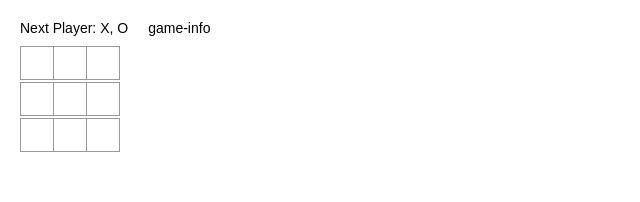
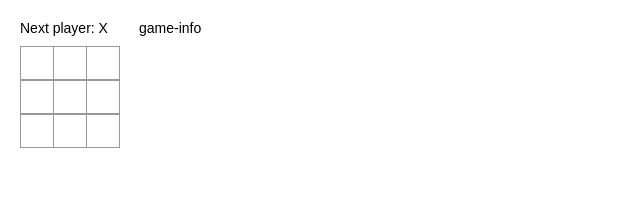
Before and after one commit to Dahoonkk/Studying_React, a React (Create React App) app in the folder tictactoe/: page / in a window 1280 px wide. Shown: the top 202 px of the page, without its empty margins (0-640 px from the left). Built offline with nearby package versions, Linux system fonts and the light colour scheme; the HTML template or start-up script is replaced by a standard one.

Commit message:
승자 정하기

```diff
--- a/tictactoe/src/components/Board.js
+++ b/tictactoe/src/components/Board.js
@@ -4,11 +4,48 @@ import "./Board.css";
 
 const Board = () => {
   const [squares, setSquares] = useState(Array(9).fill(null));
+  const [xIsNext, setXIsNext] = useState(true);
+
+  const calculateWinner = (squares) => {
+    const lines = [
+      [0, 1, 2],
+      [3, 4, 5],
+      [6, 7, 8],
+      [0, 3, 6],
+      [1, 4, 7],
+      [2, 5, 8],
+      [0, 4, 8],
+      [2, 4, 6]
+    ]
+    for (let index = 0; index < lines.length; index++) {
+      const [a, b, c] = lines[index];
+      if(squares[a] && squares[a] === squares[b] && squares[a] === squares[c] && squares[b] === squares[c]) {
+        return squares[a];
+      }
+    }
+    return null;
+  }
+
+  const winner = calculateWinner(squares);
+
+  let status;
+  if(winner) {
+    status = `Winner: ${winner}`;
+  } else {
+    status = `Next player: ${xIsNext? 'X' : 'O'}`;
+  }
 
   const handleClick = (i) => {
     const newSquares = squares.slice();
-    newSquares[i] = 'X';
+    console.log('newSquares', newSquares);
+    console.log('newSquares[i]', newSquares[i]);
+    if(calculateWinner(newSquares) || newSquares[i]) {
+      return;
+    }
+
+    newSquares[i] = xIsNext ? 'X' : 'O';
     setSquares(newSquares);
+    setXIsNext(prev => !prev);
   }
 
   const renderSquare = (i) => {
@@ -20,7 +57,7 @@ const Board = () => {
 
   return (
     <div>
-      <div className="status">Next Player: X, O</div>
+      <div className="status">{status}</div>
       <div className="board-row">
         {renderSquare(1)}
         {renderSquare(0)}
--- a/tictactoe/src/components/Square.css
+++ b/tictactoe/src/components/Square.css
@@ -4,8 +4,9 @@
     font-size: 24px;
     height: 34px;
     margin-right: -1px;
-    mrgin-top: -5px;
+    mrgin-top: -1px;
     padding: 0;
     text-align: center;
     width: 34px;
+    float: left;
 }
```
